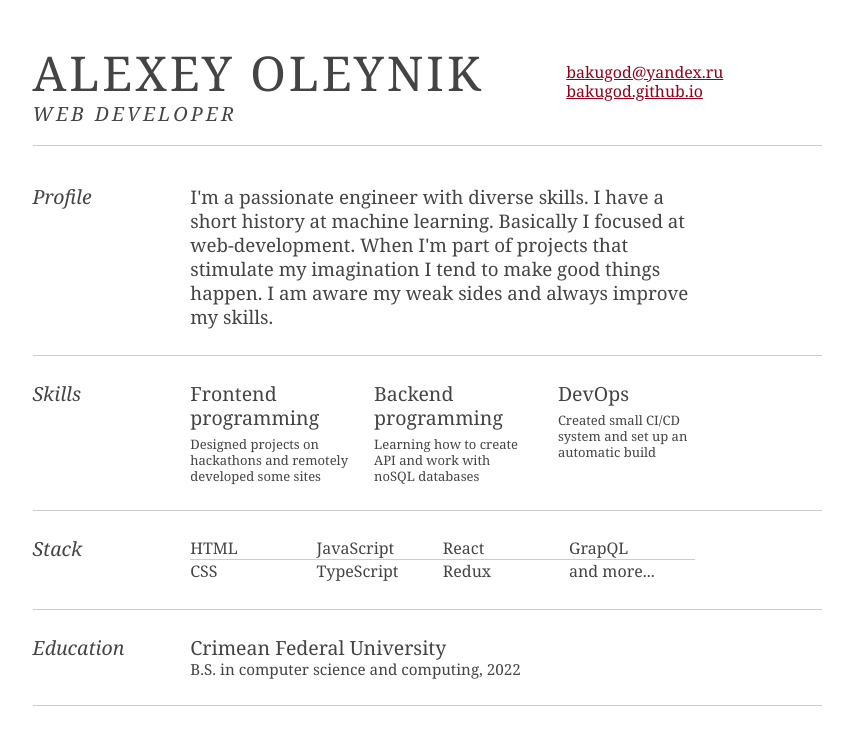
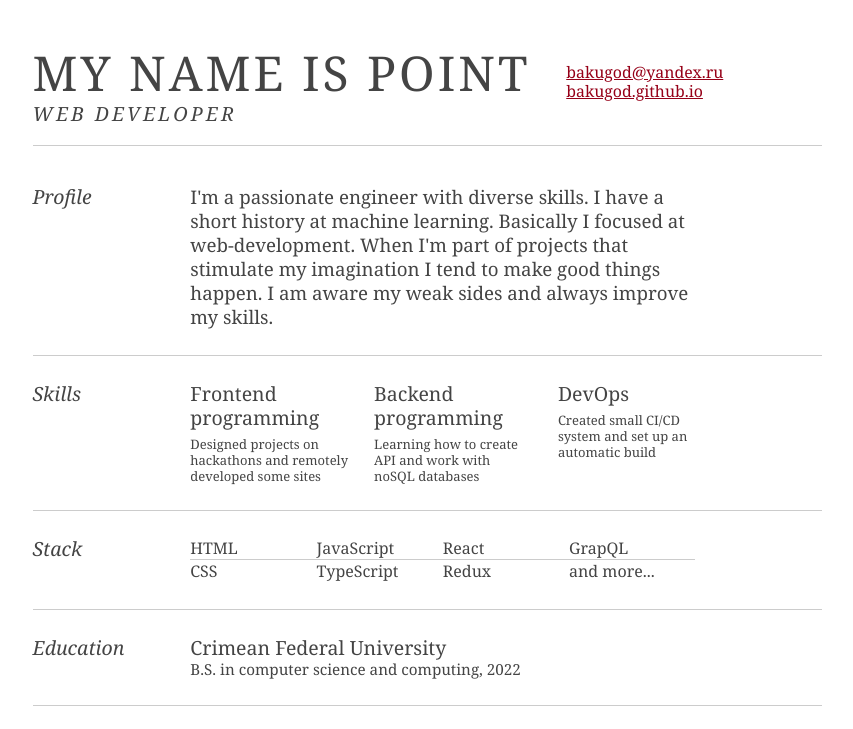
Before and after one commit to bakugod/bakugod.github.io, a plain HTML site: page about/resume.html in a window 1280 px wide. Shown: the top 729 px of the page, without its empty margins (213-1066 px from the left). Drawn offline with Linux system fonts and the light colour scheme.

Commit message:
Update resume.html

```diff
--- a/about/resume.html
+++ b/about/resume.html
@@ -11,7 +11,7 @@
 		<article class="inner">
 			<header class="header">
 				<div class="header-placeholder">
-					<h1>Alexey Oleynik</h1>
+					<h1>My name is point</h1>
 					<h2>Web Developer</h2>
 				</div>
 				<div class="header-links">
```
